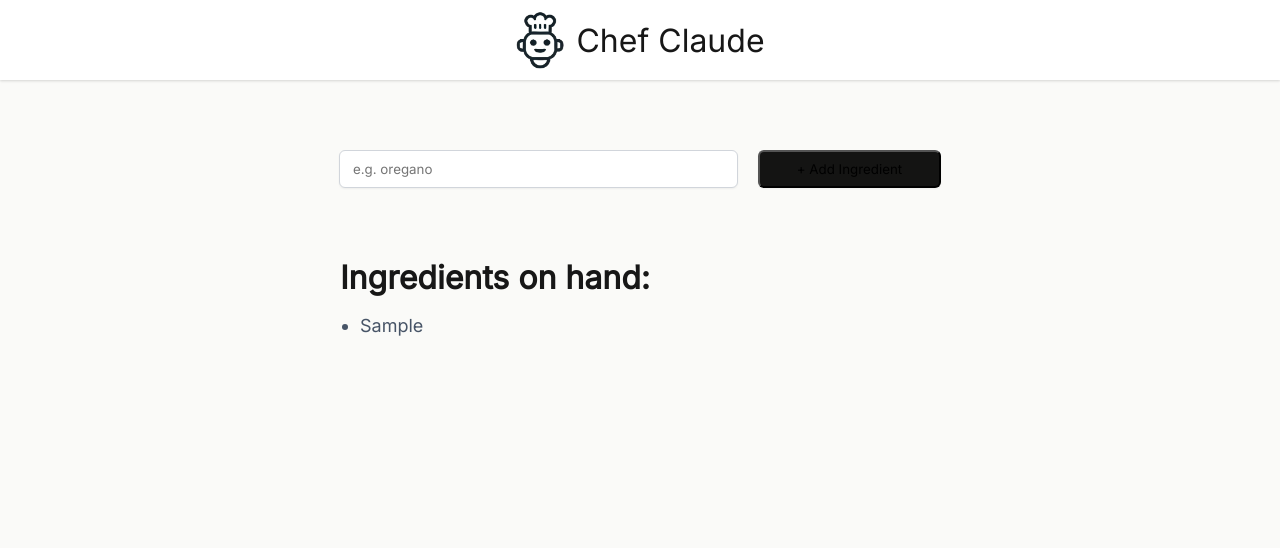
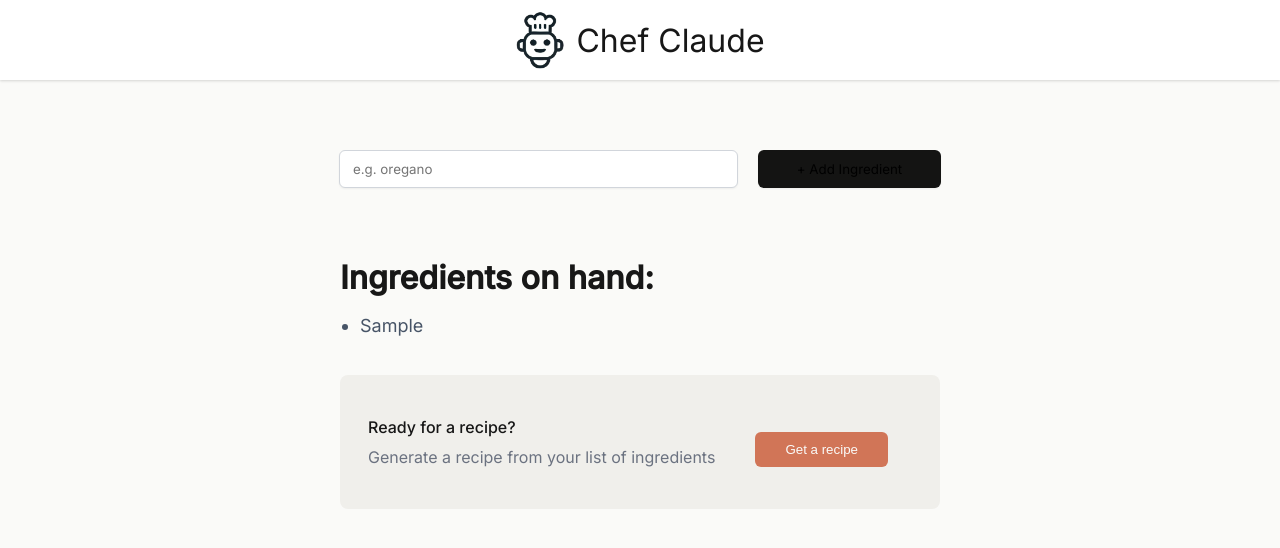
Before and after one commit to Nadeggtato/react-state, a Next.js app: page / in a window 1280 px wide. Both pictures are taken after typing "Sample" into the empty fields and a click on the button "+ Add Ingredient". Shown: the top 548 px of the page. Built offline with nearby package versions, Linux system fonts and the light colour scheme.

Commit message:
Add components + style fixing

```diff
--- a/src/components/Main.tsx
+++ b/src/components/Main.tsx
@@ -1,7 +1,35 @@
+import IngredientsListProps from "@/types/IngredientsListProps"
 import { Inter } from "next/font/google"
 import { useState } from "react"
 
 const inter400 = Inter({ weight: "400", subsets: ['latin'] })
+const inter500 = Inter({ weight: "500", subsets: ['latin'] })
+
+export function IngredientsList(props: IngredientsListProps)
+{
+  return (
+    <>
+      <div id="ingredientListDiv">
+        <h1>Ingredients on hand:</h1>
+        <ul id="ingredientList">
+          {props.ingredients.map((ingredient, index) => {
+            return <li key={index}>{ingredient}</li>
+          })}
+        </ul>
+      </div>
+
+      <div id="ingredientsReadyDiv">
+        <div>
+          <p className={inter500.className}>Ready for a recipe?</p>
+          <p>Generate a recipe from your list of ingredients</p>
+        </div>
+        <div>
+          <button>Get a recipe</button>
+        </div>
+      </div>
+    </>
+  )
+}
 
 export default function Main() {
   const [ingredients, setIngredients] = useState<Array<string>>([])
@@ -24,16 +52,7 @@ export default function Main() {
         </form>
       </div>
 
-      {
-        ingredients.length > 0 && (<div id="ingredientListDiv">
-          <h1>Ingredients on hand:</h1>
-          <ul id="ingredientList">
-            {ingredients.map((ingredient, index) => {
-              return <li key={index}>{ingredient}</li>
-            })}
-          </ul>
-        </div>)
-      }
+      {ingredients.length > 0 && <IngredientsList ingredients={ingredients}/>}
     </main>
   )
 }
--- a/src/styles/globals.css
+++ b/src/styles/globals.css
@@ -104,3 +104,40 @@ div#inputDiv {
   color: #475467;
   margin-bottom: 15px;
 }
+
+#ingredientsReadyDiv {
+  background-color: #F0EFEB;
+  display: flex;
+  margin: auto;
+  max-width: 600px;
+  padding: 42px 28px;
+  border-radius: 8px;
+  gap: 40px;
+  margin-top: 40px;
+}
+
+#ingredientsReadyDiv > div:first-child > p:first-of-type {
+  margin-bottom: 10px !important;
+}
+
+#ingredientsReadyDiv > div:first-child > p:nth-child(2) {
+  color: #6B7280;
+}
+
+#ingredientsReadyDiv > div:nth-child(2) {
+  display: flex;
+  justify-content: center;
+  align-items: end;
+}
+
+button {
+  box-shadow: none;
+  border: none;
+}
+
+#ingredientsReadyDiv > div:nth-child(2) > button {
+  background-color: #D17557;
+  color: #FAFAF8;
+  border-radius: 6px;
+  padding: 10px 30px;
+}
--- /dev/null
+++ b/src/types/IngredientsListProps.d.ts
@@ -0,0 +1,3 @@
+export default interface IngredientsListProps {
+  ingredients: Array<string>
+}
```
